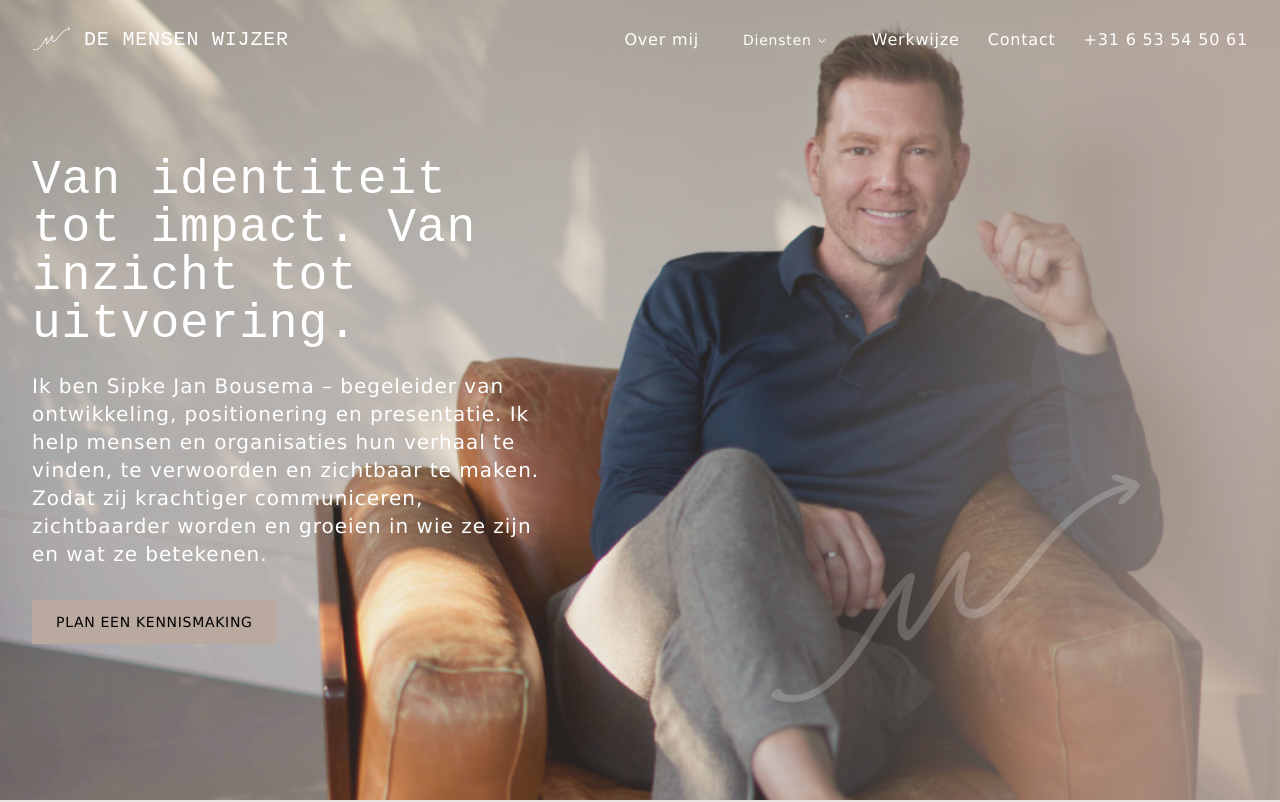
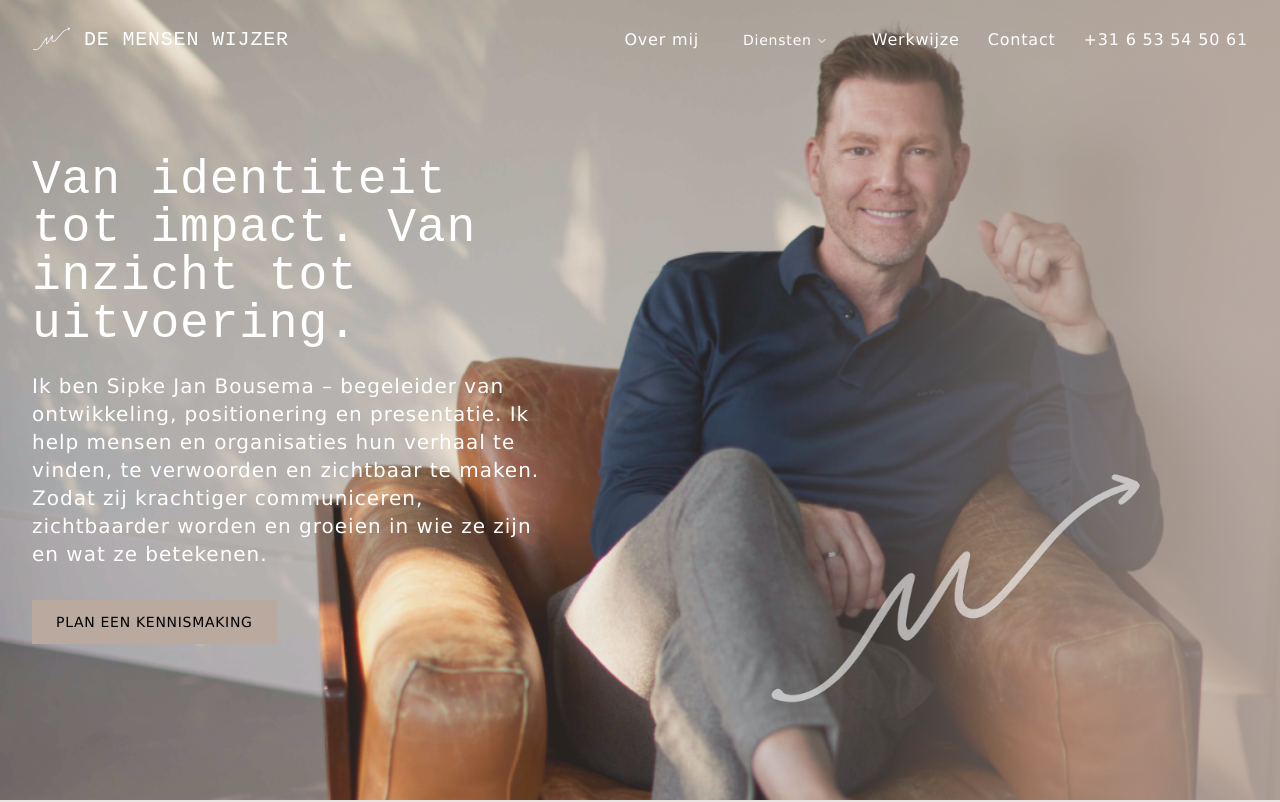
Before and after one commit to accounts-sbo/MensenWijzerProject, a React (Vite) app: page / in a window 1280 px wide. Shown: the top 802 px of the page. Built offline with nearby package versions, Linux system fonts and the light colour scheme; a web font is replaced by a local one.

Commit message:
Fix: Darken hero overlay
Adjust the hero overlay to be darker.

```diff
--- a/src/components/Hero.tsx
+++ b/src/components/Hero.tsx
@@ -14,7 +14,7 @@ const Hero = () => {
       </div>
 
       {/* Logo Overlay - positioned above the background image but below the text */}
-      <div className="absolute bottom-0 right-0 w-1/2 h-1/2 z-10 flex justify-end items-end opacity-20">
+      <div className="absolute bottom-0 right-0 w-1/2 h-1/2 z-10 flex justify-end items-end opacity-60">
         <img
           src="/lovable-uploads/1fc0168d-3969-4dbc-927e-e2c58fc3e28e.png"
           alt="De Mensen Wijzer Logo"
```
